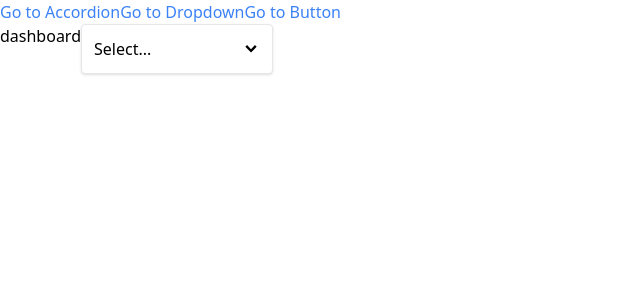
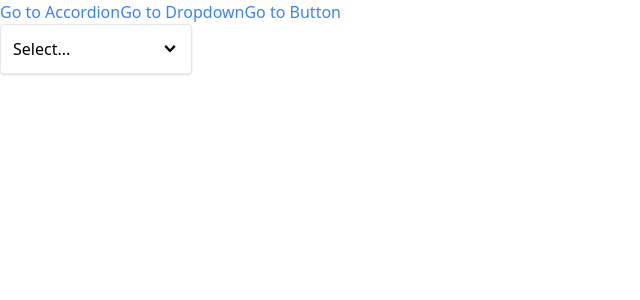
Before and after one commit to hikarinakano/comps, a React (Create React App) app: page /dropdown in a window 1280 px wide. Shown: the top 300 px of the page, without its empty margins (0-640 px from the left). Built offline with nearby package versions, Linux system fonts and the light colour scheme.

Commit message:
Removed the unnecessary a tag

```diff
--- a/src/pages/DropdownPage.js
+++ b/src/pages/DropdownPage.js
@@ -15,7 +15,6 @@ function DropdownPage() {
 
   return (
     <div className="flex">
-      <a href="/dashboard">dashboard</a>
     <Dropdown options={options} value={value} onChange={handleSelect} />
     </div>
   );
```
